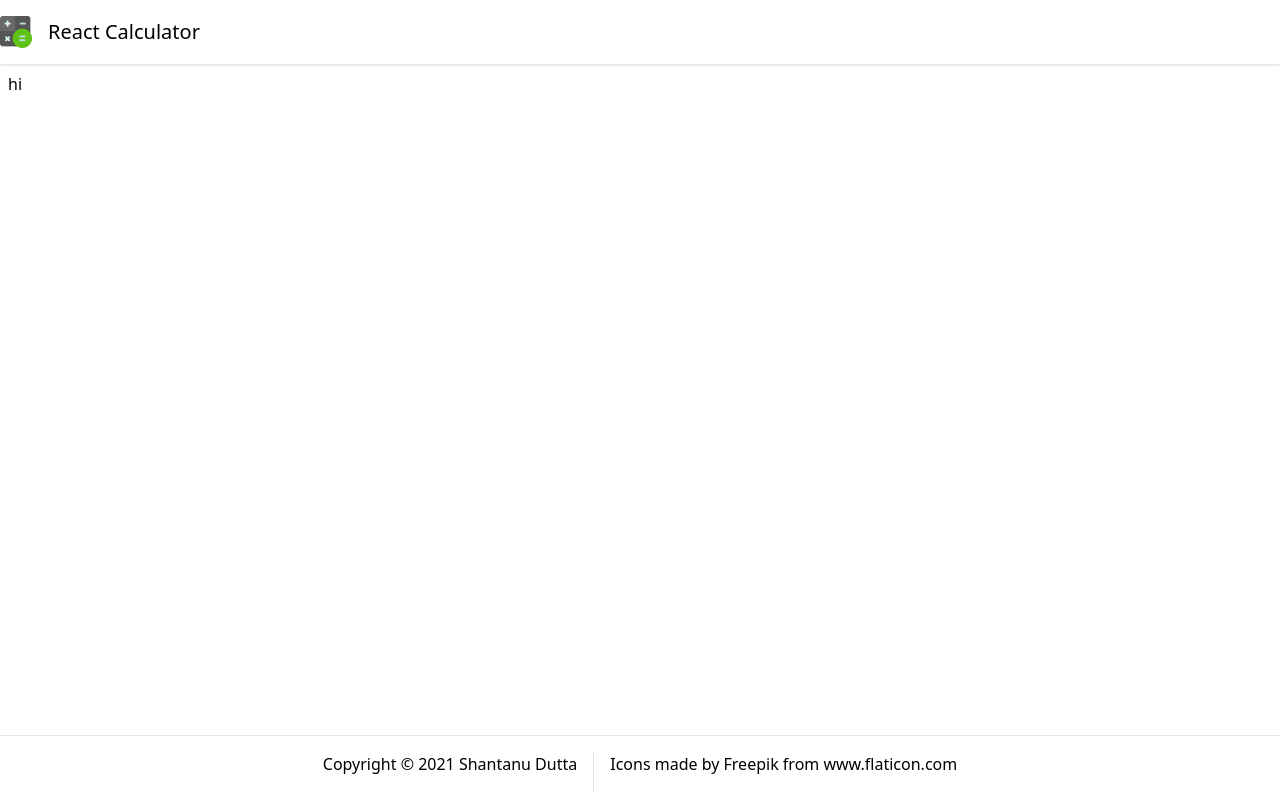
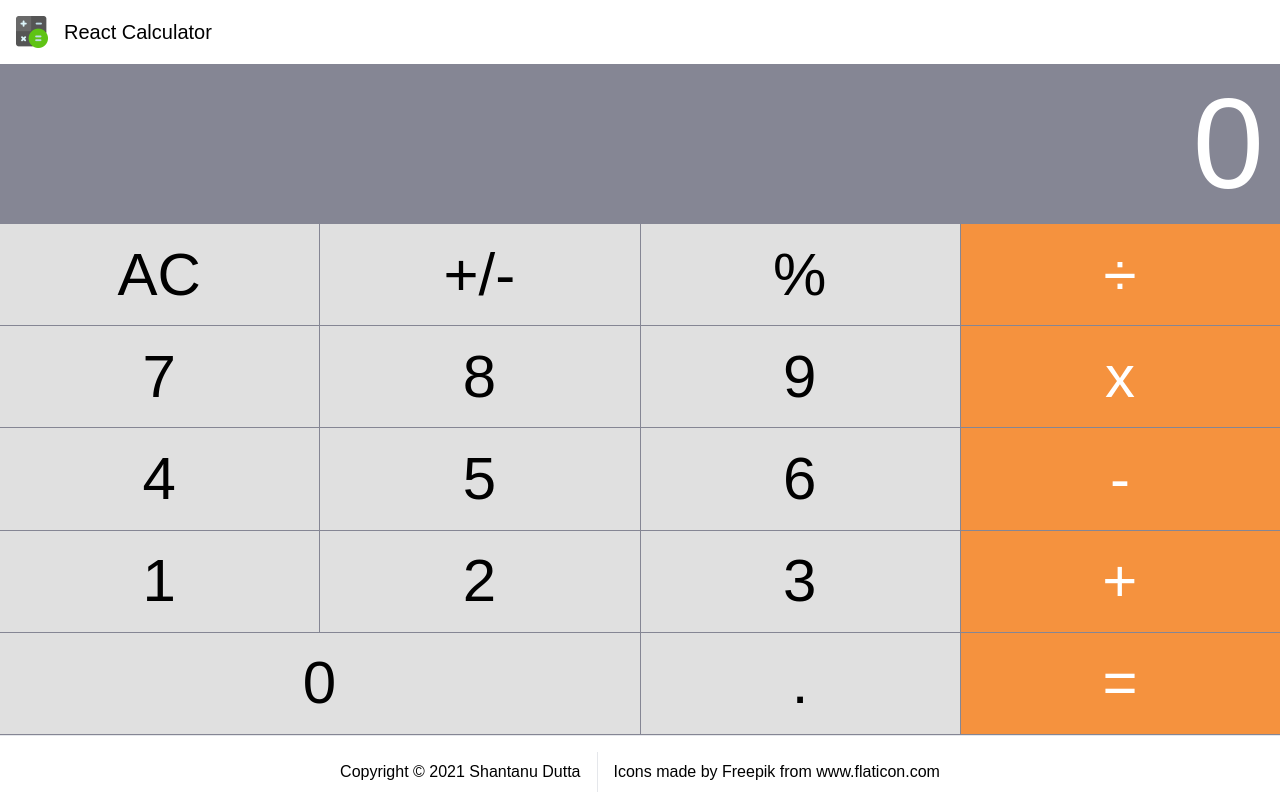
Before and after one commit to nlern/react-calculator, a React (Create React App) app: page / in a window 1280 px wide. Built offline with nearby package versions, Linux system fonts and the light colour scheme.

Commit message:
1. Updated header, footer. 2. Implemented calculator layout.

```diff
--- a/src/App.tsx
+++ b/src/App.tsx
@@ -1,11 +1,12 @@
 import React from 'react';
+import Calculator from './components/Calculator';
 import Layout from './components/Layout';
 
 const App: React.FC = () => {
     return (
-        <>
-            <Layout>hi</Layout>
-        </>
+        <Layout>
+            <Calculator />
+        </Layout>
     );
 };
 
--- /dev/null
+++ b/src/components/Calculator.tsx
@@ -0,0 +1,14 @@
+import React from 'react';
+import CalculatorControls from './CalculatorControls';
+import CalculatorDisplay from './CalculatorDisplay';
+
+const Calculator: React.FC = () => {
+    return (
+        <div className="h-full flex flex-col">
+            <CalculatorDisplay content={0} />
+            <CalculatorControls />
+        </div>
+    );
+};
+
+export default Calculator;
--- /dev/null
+++ b/src/components/CalculatorControls.tsx
@@ -0,0 +1,85 @@
+import React from 'react';
+
+const CalculatorControls: React.FC = () => {
+    const panelGrid: {
+        rowId: string;
+        rowItems: { id: string; title: string; type: number }[];
+    }[] = [
+        {
+            rowId: 'row1',
+            rowItems: [
+                { id: 'ac', title: 'AC', type: 1 },
+                { id: 'plusMinus', title: '+/-', type: 1 },
+                { id: 'percent', title: '%', type: 1 },
+                { id: 'opDivide', title: '÷', type: 2 },
+            ],
+        },
+        {
+            rowId: 'row2',
+            rowItems: [
+                { id: 'digit7', title: '7', type: 1 },
+                { id: 'digit8', title: '8', type: 1 },
+                { id: 'digit9', title: '9', type: 1 },
+                { id: 'opMult', title: 'x', type: 2 },
+            ],
+        },
+        {
+            rowId: 'row3',
+            rowItems: [
+                { id: 'digit4', title: '4', type: 1 },
+                { id: 'digit5', title: '5', type: 1 },
+                { id: 'digit6', title: '6', type: 1 },
+                { id: 'opSub', title: '-', type: 2 },
+            ],
+        },
+        {
+            rowId: 'row4',
+            rowItems: [
+                { id: 'digit1', title: '1', type: 1 },
+                { id: 'digit2', title: '2', type: 1 },
+                { id: 'digit3', title: '3', type: 1 },
+                { id: 'opAdd', title: '+', type: 2 },
+            ],
+        },
+        {
+            rowId: 'row5',
+            rowItems: [
+                { id: 'digit0', title: '0', type: 3 },
+                { id: 'digitDot', title: '.', type: 1 },
+                { id: 'opEval', title: '=', type: 2 },
+            ],
+        },
+    ];
+    return (
+        <div className="h-full flex flex-col flex-wrap calculator-controls">
+            {panelGrid.map(({ rowId, rowItems }) => {
+                return (
+                    <div
+                        className="flex-1 flex flex-row row gap-px"
+                        key={rowId}
+                    >
+                        {rowItems.map(({ id, title, type }) => {
+                            return (
+                                <div
+                                    className={`calculator-button inline-flex ${
+                                        type === 2 ? 'orange' : ''
+                                    } ${type === 3 ? 'wide' : 'flex-1'}`}
+                                    key={id}
+                                >
+                                    <button
+                                        type="button"
+                                        className="flex-1 text-6xl rounded-none"
+                                    >
+                                        {title}
+                                    </button>
+                                </div>
+                            );
+                        })}
+                    </div>
+                );
+            })}
+        </div>
+    );
+};
+
+export default CalculatorControls;
--- /dev/null
+++ b/src/components/CalculatorDisplay.tsx
@@ -0,0 +1,15 @@
+import React from 'react';
+
+interface CalculatorDisplayProps {
+    content: number;
+}
+
+const CalculatorDisplay: React.FC<CalculatorDisplayProps> = ({ content }) => {
+    return (
+        <div className="calculator-display text-6xl md:text-8xl lg:text-9xl text-white flex justify-end p-4">
+            {content}
+        </div>
+    );
+};
+
+export default CalculatorDisplay;
--- a/src/components/Footer.tsx
+++ b/src/components/Footer.tsx
@@ -3,11 +3,11 @@ import React from 'react';
 const Footer: React.FC = () => {
     return (
         <footer className="border-t">
-            <div className="container mx-auto h-16 py-2 pt-4 flex md:flex-row sm:flex-col justify-center align-center divide-x">
-                <div className="copyright pr-4">
+            <div className="mx-2 h-min-16 py-2 pt-4 flex md:flex-row flex-col justify-center text-center align-center md:divide-x">
+                <div className="copyright p-2 md:pr-4">
                     Copyright © 2021 Shantanu Dutta
                 </div>
-                <div className="attribution pl-4">
+                <div className="attribution md:pl-4 p-2">
                     Icons made by{' '}
                     <a
                         href="https://www.freepik.com"
--- a/src/components/Header.tsx
+++ b/src/components/Header.tsx
@@ -6,7 +6,7 @@ const Header: React.FC = () => {
     return (
         <header>
             <nav className="bg-white shadow">
-                <div className="container mx-auto">
+                <div className="container mx-2 sm:mx-4 mx-auto">
                     <div className="flex items-center sm:items-stretch sm:justify-start h-16">
                         <div className="flex-shrink-0 flex items-center">
                             <img
--- a/src/components/Layout.tsx
+++ b/src/components/Layout.tsx
@@ -6,7 +6,7 @@ const Layout: React.FC = ({ children }) => {
     return (
         <div className="flex flex-col h-full">
             <Header />
-            <main className="flex-1 container mx-auto p-2">{children}</main>
+            <main className="flex-1">{children}</main>
             <Footer />
         </div>
     );
--- a/src/index.css
+++ b/src/index.css
@@ -5,10 +5,43 @@
 html,
 body {
     height: 100%;
+}
+
+body {
     margin: 0;
     padding: 0;
+    font-family: sans-serif;
 }
 
 #root {
     height: 100%;
 }
+
+.calculator-display,
+.calculator-controls {
+    background-color: #858694;
+}
+
+.calculator-controls > .row {
+    width: 100%;
+    margin-bottom: 1px;
+}
+
+.calculator-controls .calculator-button {
+    background-color: #e0e0e0;
+    color: #000000;
+}
+
+.calculator-controls .calculator-button.orange {
+    background-color: #f5923e;
+    color: #fff;
+}
+
+.calculator-controls .calculator-button > button {
+    width: 25%;
+    margin: 0 1px 0 0;
+}
+
+.calculator-controls .calculator-button.wide {
+    width: 50%;
+}
```
